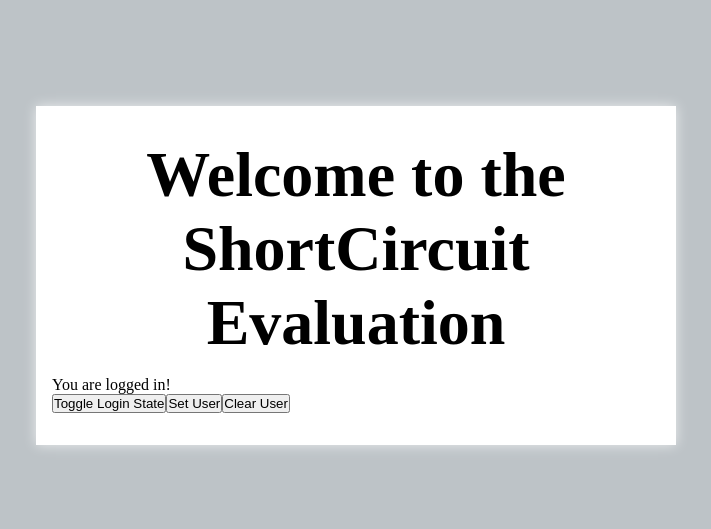
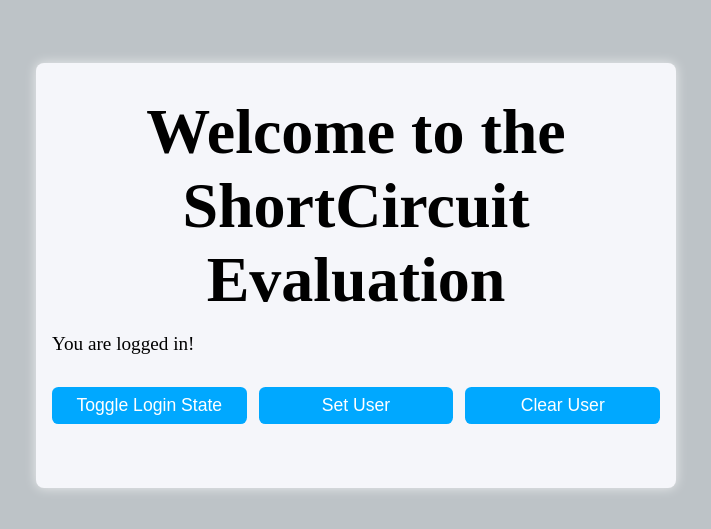
Before and after one commit to muktinathrajbanshi/reactJS2025, a React (Vite) app: page / in a window 1280 px wide. Shown: the part 125-654 px from the top of the page, without its empty margins (284-995 px from the left). Built offline with nearby package versions, Linux system fonts and the light colour scheme; a web font is replaced by a local one.

Commit message:
ShorCircuit evaluation design completed

```diff
--- a/src/components/ShortCircuit.css
+++ b/src/components/ShortCircuit.css
@@ -18,9 +18,13 @@
   box-shadow: 0 0 12px rgba(255, 255, 255, 0.7);
   width: 50%;
   height: auto;
-  padding: 2rem 1rem;
-  background-color: #fff;
-  /* border: 1px solid red; */
+  padding: 2rem 1rem 4rem 1rem;
+  background-color: #f5f6fa;
+  border-radius: 0.5rem;
+  -webkit-border-radius: 0.5rem;
+  -moz-border-radius: 0.5rem;
+  -ms-border-radius: 0.5rem;
+  -o-border-radius: 0.5rem;
 }
 
 .container-box h1 {
@@ -31,5 +35,29 @@
 
 .container-box p {
   margin-top: 1rem;
-  text-align: left;
+  font-size: 1.2rem;
 }
+
+.grid-three-cols {
+  grid-template-columns: repeat(3, 1fr);
+  margin-top: 2rem;
+  display: flex;
+  justify-content: space-between;
+  align-items: center;
+}
+
+button {
+  font-size: 1.1rem;
+  padding: 0.5rem 1rem;
+  width: 32%;
+  color: #fff;
+  background-color: #00a8ff;
+  border: none;
+  outline: none;
+  cursor: pointer;
+  border-radius: 0.4rem;
+  -webkit-border-radius: 0.4rem;
+  -moz-border-radius: 0.4rem;
+  -ms-border-radius: 0.4rem;
+  -o-border-radius: 0.4rem;
+}
```
